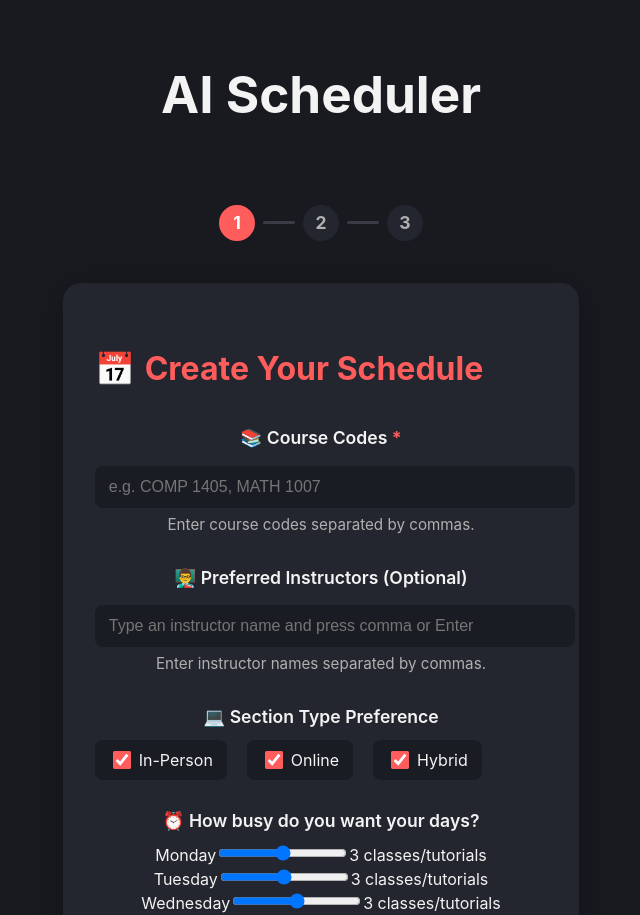
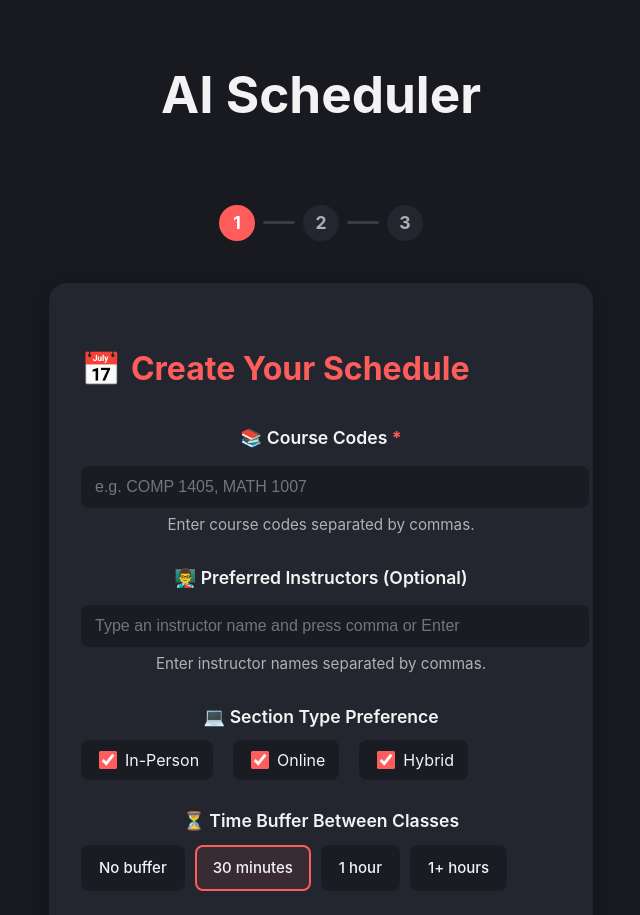
Before and after one commit to Rubber-Ducky-Development/ai-course-scheduler, a React (Vite) app in the folder frontend/: page / in a window 1280 px wide. Shown: the top 915 px of the page, without its empty margins (319-959 px from the left). Built offline with nearby package versions, Linux system fonts and the light colour scheme.

Commit message:
Add option to select time buffer

```diff
--- a/frontend/src/App.css
+++ b/frontend/src/App.css
@@ -213,3 +213,44 @@ body {
   font-size: 16px;
   color: #f3f3f3;
 }
+
+/* Time Buffer Options */
+.buffer-options {
+  display: flex;
+  flex-wrap: wrap;
+  gap: 10px;
+  margin-top: 10px;
+}
+
+.buffer-option {
+  background: #1a1c23;
+  border: 2px solid transparent;
+  border-radius: 8px;
+  padding: 10px 16px;
+  cursor: pointer;
+  transition: all 0.2s ease;
+  display: flex;
+  align-items: center;
+}
+
+.buffer-option:hover {
+  background: #26282f;
+}
+
+.buffer-option.selected {
+  border-color: #ff5c5c;
+  background: rgba(255, 92, 92, 0.1);
+}
+
+.buffer-option input {
+  position: absolute;
+  opacity: 0;
+  cursor: pointer;
+  height: 0;
+  width: 0;
+}
+
+.buffer-option span {
+  font-size: 15px;
+  font-weight: 500;
+}
--- a/frontend/src/components/CourseForm.jsx
+++ b/frontend/src/components/CourseForm.jsx
@@ -34,6 +34,7 @@ const defaultSectionTypes = {
 
 const busynessLabels = ["1 class/tutorial", "2 classes/tutorials", "3 classes/tutorials", "4 classes/tutorials", "5+ classes/tutorials"];
 const days = ["Monday", "Tuesday", "Wednesday", "Thursday", "Friday"];
+const bufferOptions = ["No buffer", "30 minutes", "1 hour", "1+ hours"];
 
 const CourseForm = ({ onNext }) => {
   const [courses, setCourses] = useState("");
@@ -42,6 +43,7 @@ const CourseForm = ({ onNext }) => {
   const [busyness, setBusyness] = useState(defaultBusyness);
   const [availability, setAvailability] = useState(defaultAvailability);
   const [sectionTypes, setSectionTypes] = useState(defaultSectionTypes);
+  const [timeBuffer, setTimeBuffer] = useState(1); // Default to 30 minutes
 
   const handleBusynessChange = (day, value) => {
     setBusyness({ ...busyness, [day]: value });
@@ -70,7 +72,7 @@ const CourseForm = ({ onNext }) => {
       return;
     }
     setError("");
-    onNext({ courses, instructors, busyness, availability, sectionTypes });
+    onNext({ courses, instructors, busyness, availability, sectionTypes, timeBuffer });
   };
 
   return (
@@ -145,6 +147,29 @@ const CourseForm = ({ onNext }) => {
 
           <div className="form-section">
             <label className="form-label">
+              <span role="img" aria-label="hourglass">⏳</span> Time Buffer Between Classes
+            </label>
+            <div className="buffer-options">
+              {bufferOptions.map((option, index) => (
+                <label
+                  key={index}
+                  className={`buffer-option ${timeBuffer === index ? "selected" : ""}`}
+                >
+                  <input
+                    type="radio"
+                    name="timeBuffer"
+                    value={index}
+                    checked={timeBuffer === index}
+                    onChange={() => setTimeBuffer(index)}
+                  />
+                  <span>{option}</span>
+                </label>
+              ))}
+            </div>
+          </div>
+
+          <div className="form-section">
+            <label className="form-label">
               <span role="img" aria-label="clock">⏰</span> How busy do you want your days?
             </label>
             <div className="busyness-table">
```
